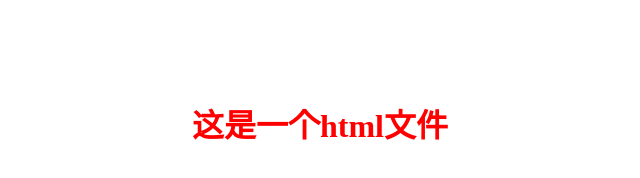
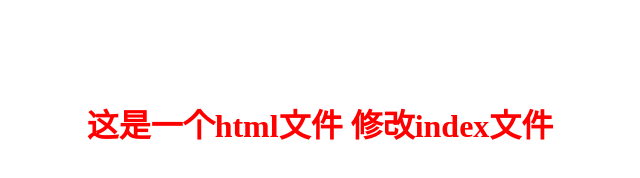
Before and after one commit to jinfangli/pilishen.com, a plain HTML site: page index.html in a window 1280 px wide. Shown: the whole page, without its empty margins (320-960 px from the left). Drawn offline with Linux system fonts and the light colour scheme.

Commit message:
modify index.html

```diff
--- a/index.html
+++ b/index.html
@@ -11,6 +11,5 @@
 
 </head>
 <body>
- <h1>这是一个html文件</h1>
-</body>
-</html>
+ <h1>这是一个html文件 修改index文件</h1>
+</body </html>
```
